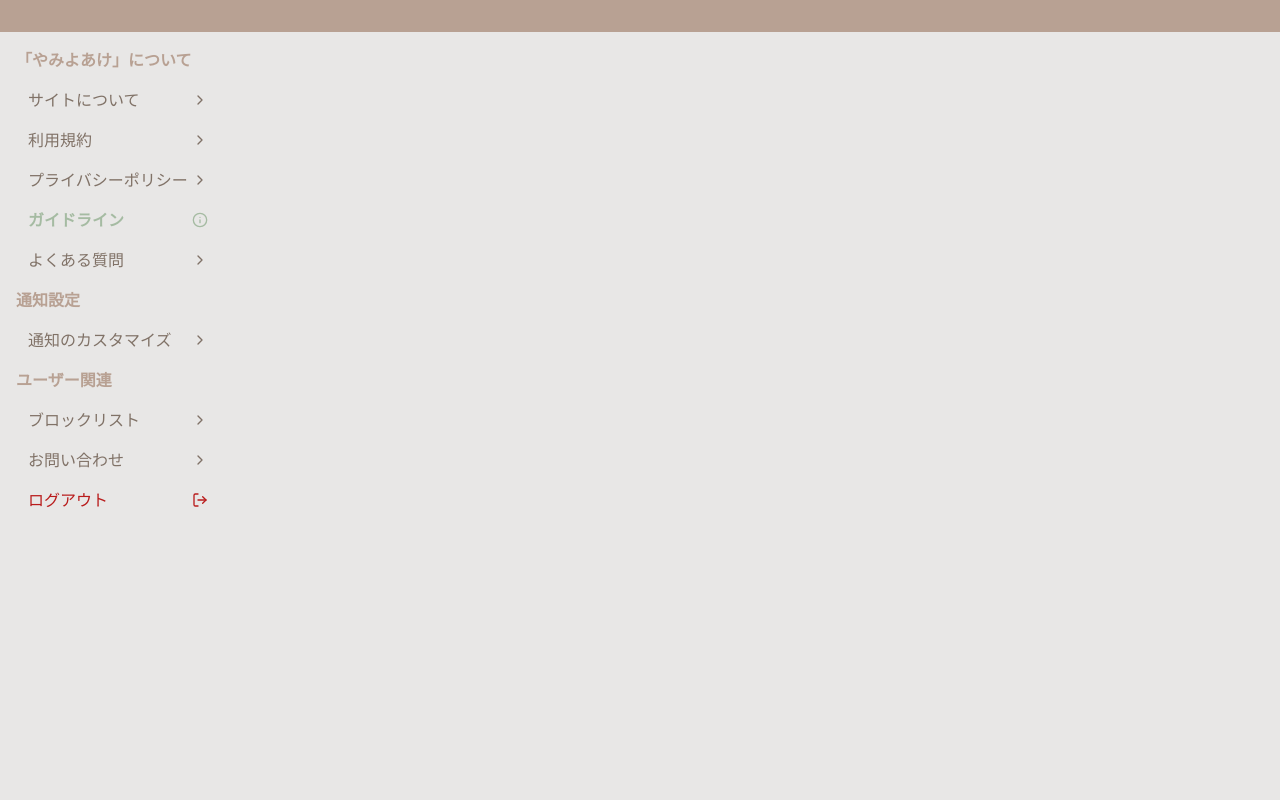
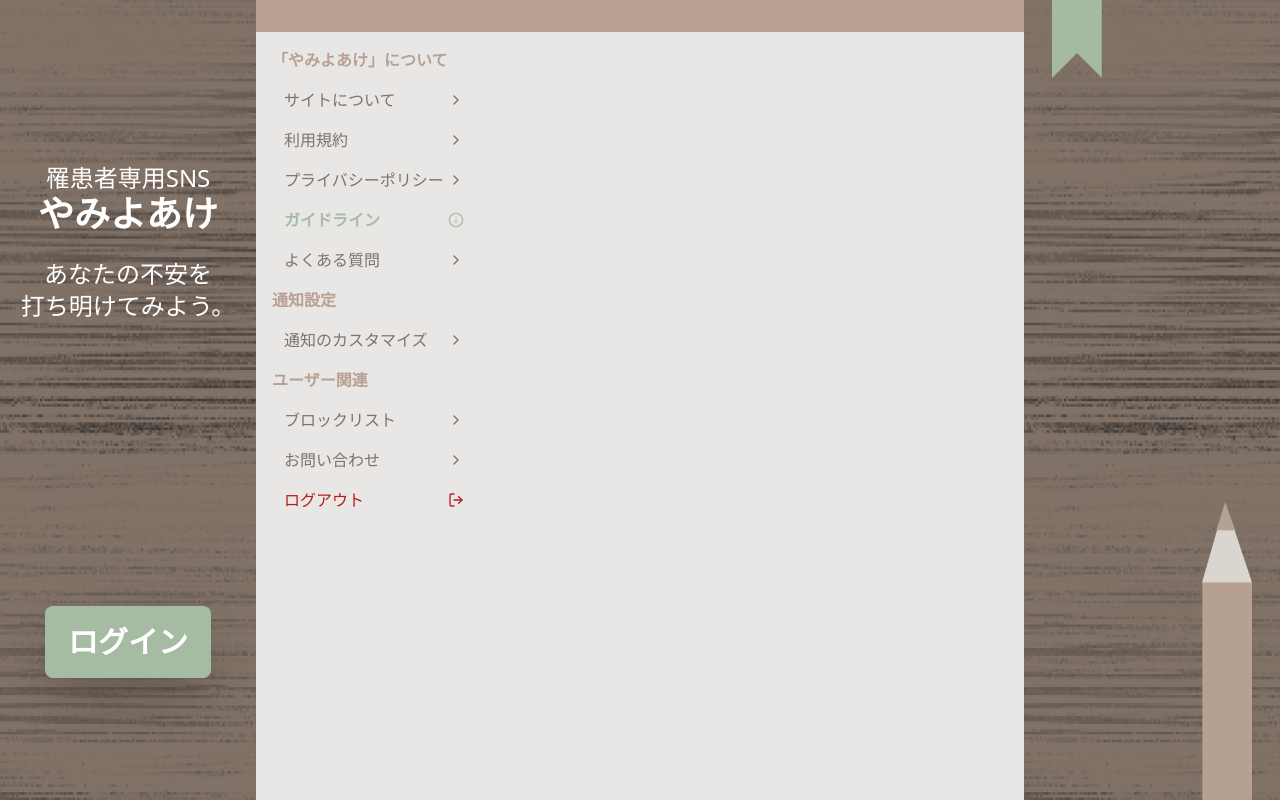
Before and after one commit to Ecc-asplay/frontend, a Next.js app in the folder yamiyoake/: page /setting in a window 1280 px wide. Built offline with nearby package versions, Linux system fonts and the light colour scheme.

Commit message:
設定画面にナヴィゲーション追加

```diff
--- a/yamiyoake/src/app/setting/page.tsx
+++ b/yamiyoake/src/app/setting/page.tsx
@@ -4,13 +4,16 @@ import SideBar from "./SideBar";
 import SideBarSelected from "./SideBarSelected";
 import NotiDetailPush from "./noti-detail-push";
 import NotiDetailEmail from "./noti-detail-email";
-
+import { LeftNavigation } from "../components/navigations/left";
+import { RightNavigation } from "../components/navigations/right";
 const Setting: React.FC = () => {
     const [activeKey, setActiveKey] = useState("");
 
     return(
-        <div className="flex flex-col bg-basebg min-h-screen">
+        <div className="flex bg-basebg min-h-screen">
+            <LeftNavigation />
             {/* ヘッダ */}
+            <div className="w-[60%]">
                 <div className="fixed top-0 w-full h-8 bg-headerbrown" />
 
                 {/* サイドバー */}
@@ -27,6 +30,8 @@ const Setting: React.FC = () => {
                     </div>
                 </div>
             </div>
+            <RightNavigation />
+        </div>
     )
 }
 
```
Lines whose indentation alone changed are shown as unchanged.
